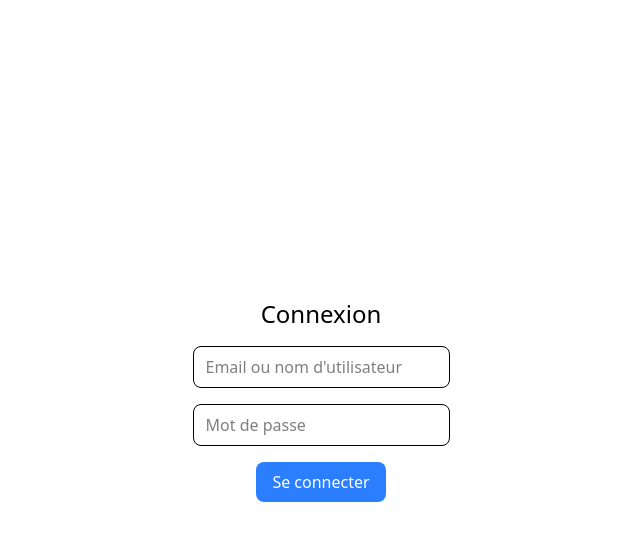
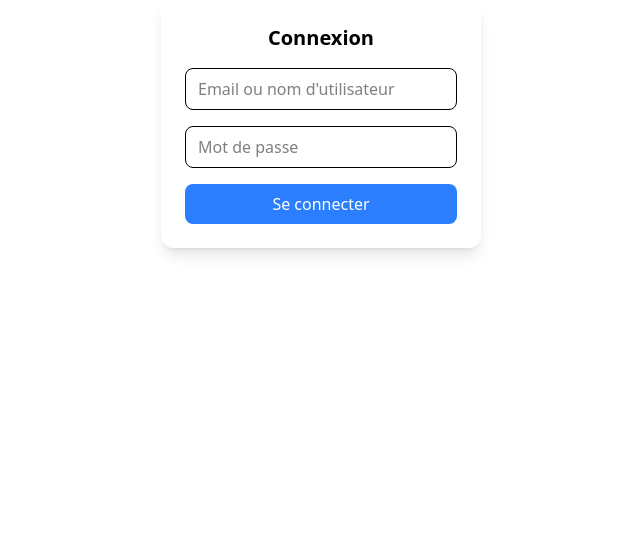
Before and after one commit to francois-larcin/stocks-screener-nestJS, a React (Vite) app in the folder frontend/: page /login in a window 1280 px wide. Shown: the top 540 px of the page, without its empty margins (319-959 px from the left). Built offline with nearby package versions, Linux system fonts and the light colour scheme.

Commit message:
Création modèle Form réutilisable + utilisation pour RegisterForm et LoginForm

```diff
--- /dev/null
+++ b/frontend/src/components/Form.tsx
@@ -0,0 +1,50 @@
+import { useState } from "react";
+import { Button } from "./Button";
+
+type FormProps = {
+  title: string;
+  onSubmit: () => void | Promise<void>;
+  children: React.ReactNode;
+  submitLabel: string;
+  submitColor?: "red" | "blue" | "green" | "orange" | "yellow";
+};
+
+export function Form({
+  title,
+  submitLabel,
+  onSubmit,
+  children,
+  submitColor = "blue",
+}: FormProps) {
+  const [error, setError] = useState<string | null>(null);
+
+  const handleSubmit = async (e: React.FormEvent) => {
+    e.preventDefault();
+    setError("");
+
+    try {
+      await onSubmit();
+    } catch (err: unknown) {
+      if (err instanceof Error) {
+        setError(err.message);
+      } else {
+        setError("Une erreur est survenue");
+      }
+    }
+  };
+
+  return (
+    <form
+      onSubmit={handleSubmit}
+      className="flex flex-col gap-4 p-6 bg-white shadow-lg rounded-xl w-80 mx-auto"
+    >
+      <h2 className="text-xl font-bold text-center">{title}</h2>
+
+      {children}
+
+      {error && <p className="text-center text-red-500 text-sm">{error}</p>}
+
+      <Button label={submitLabel} color={submitColor} type="submit" fullWidth />
+    </form>
+  );
+}
--- a/frontend/src/pages/Auth/LoginForm.tsx
+++ b/frontend/src/pages/Auth/LoginForm.tsx
@@ -2,27 +2,44 @@ import { useState } from "react";
 import { Button } from "../../components";
 import { useNavigate } from "react-router-dom";
 import { Input } from "../../components/Input";
+import { API_URL } from "../../config/api";
+import { Form } from "../../components/Form";
 
 export default function LoginPage() {
   const navigate = useNavigate();
 
-  const [identifier, setIdentifier] = useState(""); //? email ou username
+  const [credentials, setCredentials] = useState("");
   const [password, setPassword] = useState("");
 
-  const handleLogin = () => {
-    console.log("Tentative de connexion avec", identifier, password);
+  const handleLogin = async () => {
+    const response = await fetch(`${API_URL}/auth/login`, {
+      method: "POST",
+      headers: { "Content-Type": "application/json" },
+      body: JSON.stringify({ credentials, password }),
+    });
+
+    if (!response.ok) {
+      const error = await response.json();
+      throw new Error(error.message || "Erreur de connexion");
+    }
+
+    const data = await response.json();
+    localStorage.setItem("token", data.token);
 
     navigate("/dashboard"); // ✅ Redirection après connexion
   };
 
   return (
-    <div className="flex flex-col items-center justify-center min-h-screen space-y-4">
-      <h1 className="text-2xl mb-4">Connexion</h1>
-
+    <Form
+      title="Connexion"
+      onSubmit={handleLogin}
+      submitLabel="Se connecter"
+      submitColor="blue"
+    >
       <Input
         type="credentials"
-        value={identifier}
-        onChange={setIdentifier}
+        value={credentials}
+        onChange={setCredentials}
         placeholder="Email ou nom d'utilisateur"
         required
       />
@@ -34,8 +51,6 @@ export default function LoginPage() {
         placeholder="Mot de passe"
         required
       />
-
-      <Button label="Se connecter" color="blue" onClick={handleLogin} />
-    </div>
+    </Form>
   );
 }
--- a/frontend/src/pages/Auth/RegisterForm.tsx
+++ b/frontend/src/pages/Auth/RegisterForm.tsx
@@ -1,7 +1,6 @@
 import { useNavigate } from "react-router-dom";
-import { Button } from "../../components";
 import { useState } from "react";
-
+import { Form } from "../../components/Form";
 import { API_URL } from "../../config/api";
 import { Input } from "../../components/Input";
 
@@ -14,24 +13,26 @@ export default function RegisterForm() {
 
   const handleRegister = async () => {
     //? Call API
-
     const response = await fetch(`${API_URL}/auth/register`, {
       method: "POST",
       headers: { "Content-Type": "application/json" },
       body: JSON.stringify({ email, username, password }),
     });
 
-    if (response.ok) {
-      navigate("/dashboard");
-    } else {
-      alert("Erreur lors de l'inscription");
+    if (!response.ok) {
+      const error = await response.json();
+      throw new Error(error.message);
     }
+    navigate("/dashboard");
   };
 
   return (
-    <div className="flex flex-col items-center justify-center min-h-screen space-y-4">
-      <h1 className="text-2xl mb-4">Créer un compte</h1>
-
+    <Form
+      title="Créer un compte"
+      onSubmit={handleRegister}
+      submitLabel="S'inscrire"
+      submitColor="green"
+    >
       <Input
         type="email"
         value={email}
@@ -53,8 +54,6 @@ export default function RegisterForm() {
         placeholder="Mot de passe"
         required
       />
-
-      <Button label="Valider" color="green" onClick={handleRegister} />
-    </div>
+    </Form>
   );
 }
```
